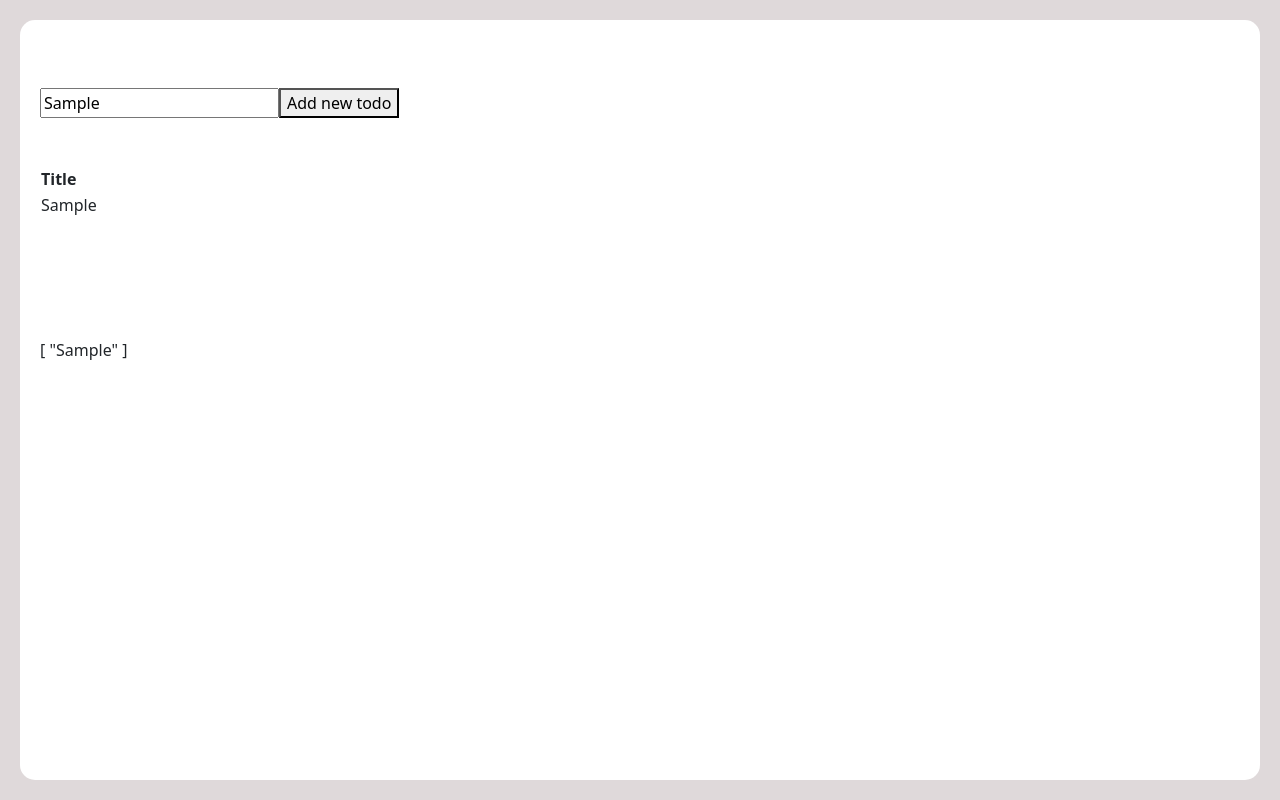
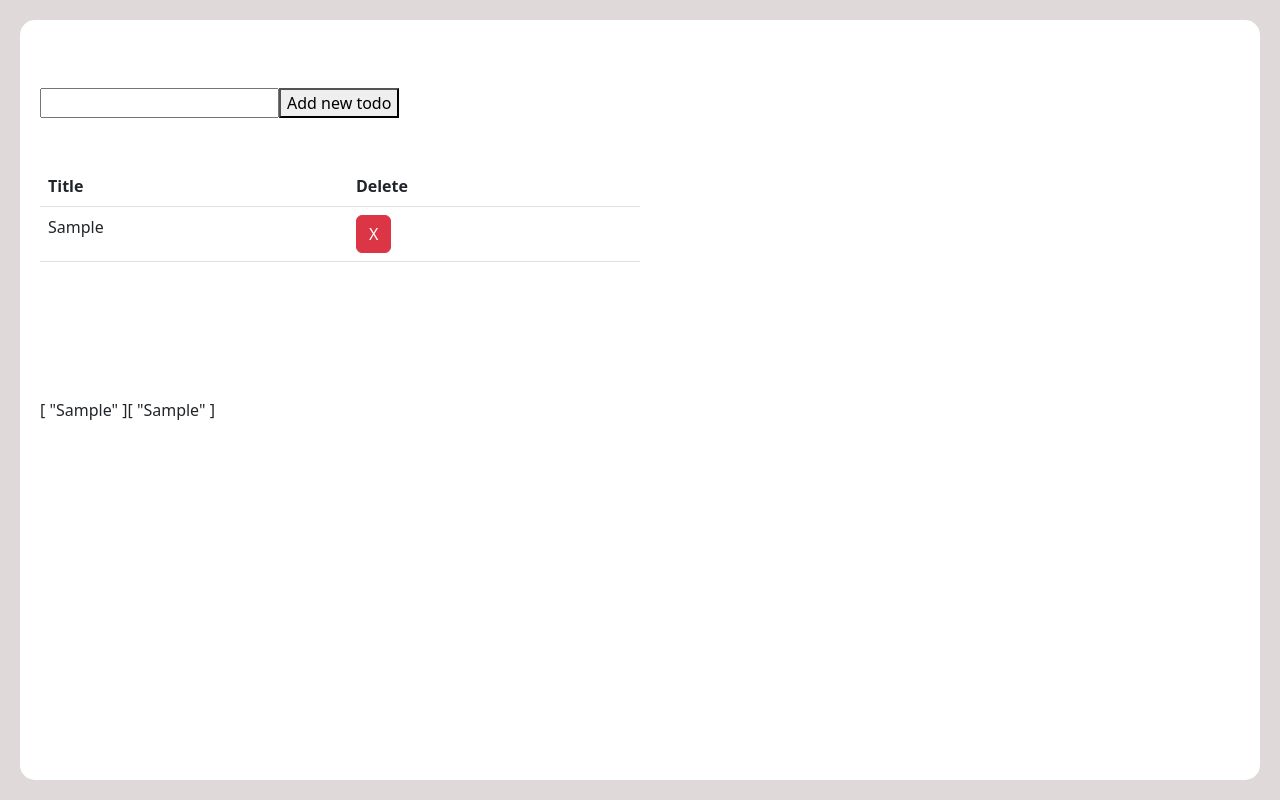
Before and after one commit to dissanayakeG/VueXDemo, a Vue app: page / in a window 1280 px wide. Both pictures are taken after typing "Sample" into the empty fields and a click on the button "Add new todo". Built offline with nearby package versions, Linux system fonts and the light colour scheme.

Commit message:
delete todo

```diff
--- a/src/components/todo.vue
+++ b/src/components/todo.vue
@@ -5,15 +5,19 @@
             <button @click="addTodo(title)">Add new todo</button>
         </div>
         <div class="col-lg-6 mt-5">
-            <table>
+            <table class="table">
                 <thead>
                     <tr>
-                        <th>Title</th>
+                        <th scope="col">Title</th>
+                        <th scope="col">Delete</th>
                     </tr>
                 </thead>
                 <tbody>
                     <tr v-for="(todo, index) in todoList" :key="index">
-                        <td>{{ todo }}</td>
+                        <td scope="col">{{ todo }}</td>
+                        <td scope="col">
+                            <button class="btn btn-small btn-danger" @click="deleteToto(todo)">X</button>
+                        </td>
                     </tr>
                 </tbody>
             </table>
@@ -23,7 +27,7 @@
         <br />
         <br />
         <br />
-        <p>{{ getAllTodos }}{{ alltodos }}</p>
+        <p>{{ getAllTodos }}{{ todoList }}</p>
     </div>
 </template>
 
@@ -49,12 +53,16 @@
         },
         methods: {
             ...mapActions({
-                addTodo: "addnewTodo",
+                // addTodo: "addnewTodo",
+                deleteToto: "deleteToto",
             }),
-            // addTodo(){
-            //     this.$store.dispatch('addnewTodo', this.title);
-            //     this.title= ''
-            // }
+
+            addTodo() {
+                this.$store.dispatch("addnewTodo", this.title).then(res => {
+                    console.log("res:", res);
+                    this.title = "";
+                });
+            },
         },
     };
 </script>
--- a/store.js
+++ b/store.js
@@ -17,16 +17,26 @@ export default new vueX.Store({
 
     actions: {
         addnewTodo({ commit }, todoItem) {
-            console.log(1, commit, todoItem);
-            commit('ADD_TODO', todoItem)
-            this.title = ''
+            return new Promise((resolve) => {
+                commit('ADD_TODO', todoItem)
+                resolve()
+            })
+        },
 
+        deleteToto({ commit }, todoItem) {
+            commit('DELETE_TODO', todoItem)
         }
     },
 
     mutations: {
         ADD_TODO(state, todoItem) {
-            state.todos.push(todoItem);
+            return state.todos.push(todoItem);
+        },
+
+        DELETE_TODO(state, todoItem) {
+            let index = state.todos.indexOf(todoItem)
+            // console.log(1,index, state.todos.indexOf(todoItem));
+            state.todos.splice(index);
         }
     }
 })
```
